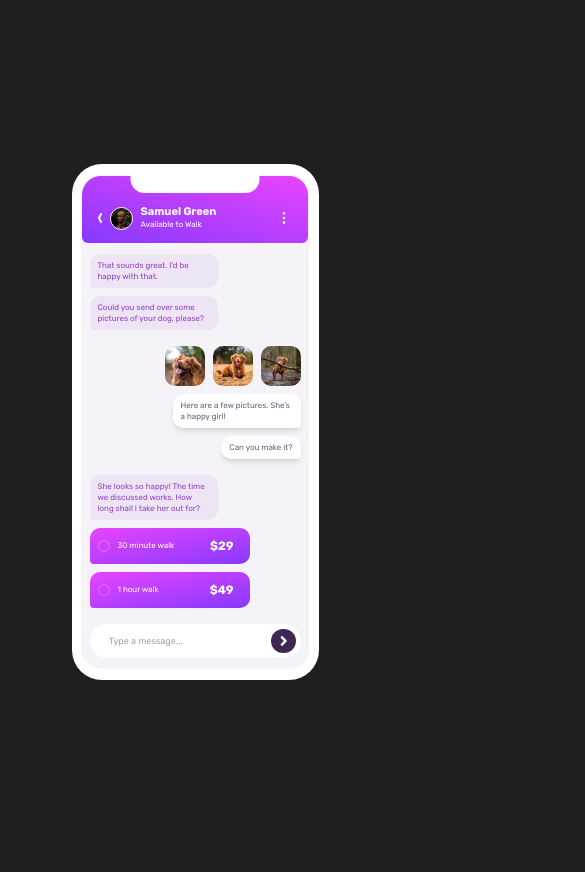
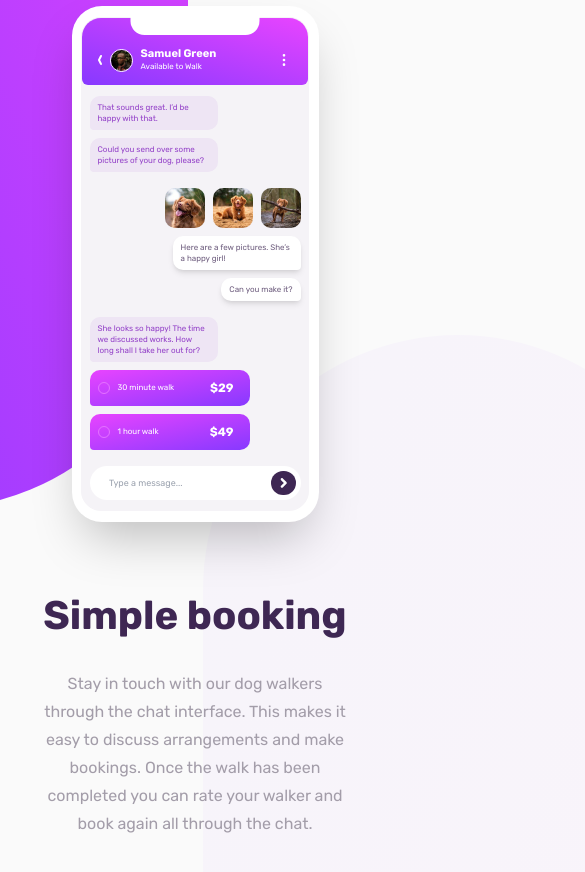
Before and after one commit to Mikoyzskie/fm-chat-app, a Next.js app: page / in a window 390 px wide. Shown: the top 872 px of the page, 585 px wide, since content can reach past the window. Before the commit the page ends 844 px from the top, so only its background shows below. Built offline with nearby package versions, Linux system fonts and the light colour scheme.

Commit message:
mobile view and pills added

```diff
--- a/src/app/globals.css
+++ b/src/app/globals.css
@@ -3,5 +3,12 @@
 @tailwind utilities;
 
 body {
-  background-color: #1f1f1f;
+  background-color: #fafafa;
+  overflow: hidden;
 }
+
+/* @media only screen and (){
+  .colored{
+
+  }
+} */
--- a/src/app/layout.tsx
+++ b/src/app/layout.tsx
@@ -5,7 +5,7 @@ import "./globals.css";
 const inter = Rubik({ subsets: ["latin"], weight: ["400", "500", "700"] });
 
 export const metadata: Metadata = {
-  title: "Create Next App",
+  title: "Simple Booking",
   description: "Generated by create next app",
 };
 
@@ -16,7 +16,11 @@ export default function RootLayout({
 }>) {
   return (
     <html lang="en">
-      <body className={`${inter.className} flex min-h-screen items-center justify-center`}>{children}</body>
+      <body className={`${inter.className} flex  h-screen items-center justify-center max-w-[1440px] w-full m-auto relative`}>
+        <div className="colored absolute md:-left-[90px] -left-[322px] md:-top-[318px] -top-[509px] h-[1018px] w-[510px] bg-gradient-to-bl from-[rgb(232,68,255)] to-[rgb(135,57,255)] rounded-full z-10" />
+        {children}
+        <div className="absolute md:-right-[185px] -right-[323px] md:-bottom-[337px] -bottom-[509px] h-[1018px] w-[510px] bg-gradient-to-tl from-[rgb(232,68,255,0.03)] to-[rgb(135,57,255,0.03)] rounded-full z-0" />
+      </body>
     </html>
   );
 }
--- a/src/app/page.tsx
+++ b/src/app/page.tsx
@@ -3,8 +3,14 @@ import Phone from "@/components/Phone";
 
 export default function Home() {
   return (
-    <main>
+    <main className="flex items-center gap-16 md:gap-[125px] z-20 md:flex-row flex-col">
       <Phone />
+      <div className="flex flex-col gap-6 text-center md:text-start">
+        <h1 className="text-[40px] text-[#3E2753] font-semibold">
+          Simple booking
+        </h1>
+        <p className="md:max-w-[445px] max-w-[311px] w-full text-base leading-[28px] text-[#A39DA9]">Stay in touch with our dog walkers through the chat interface. This makes it easy to discuss arrangements and make bookings. Once the walk has been completed you can rate your walker and book again all through the chat.</p>
+      </div>
     </main>
   );
 }
--- a/src/components/Phone.tsx
+++ b/src/components/Phone.tsx
@@ -5,7 +5,7 @@ import { HiOutlineDotsVertical } from "react-icons/hi";
 
 export default function Phone() {
     return (
-        <div className='bg-white w-[247px] py-[11px] px-[9.5px] relative rounded-[30px]'>
+        <div className='bg-white w-[247px] py-[11px] px-[9.5px] relative rounded-[30px] shadow-2xl'>
             <div className='notch absolute w-[129px] h-[29px] top-0 left-1/2 -translate-x-1/2 bg-white rounded-b-[14px]'>
 
             </div>
@@ -97,7 +97,6 @@ export default function Phone() {
                     </div>
                 </div>
             </div>
-
         </div>
     )
 }
```
